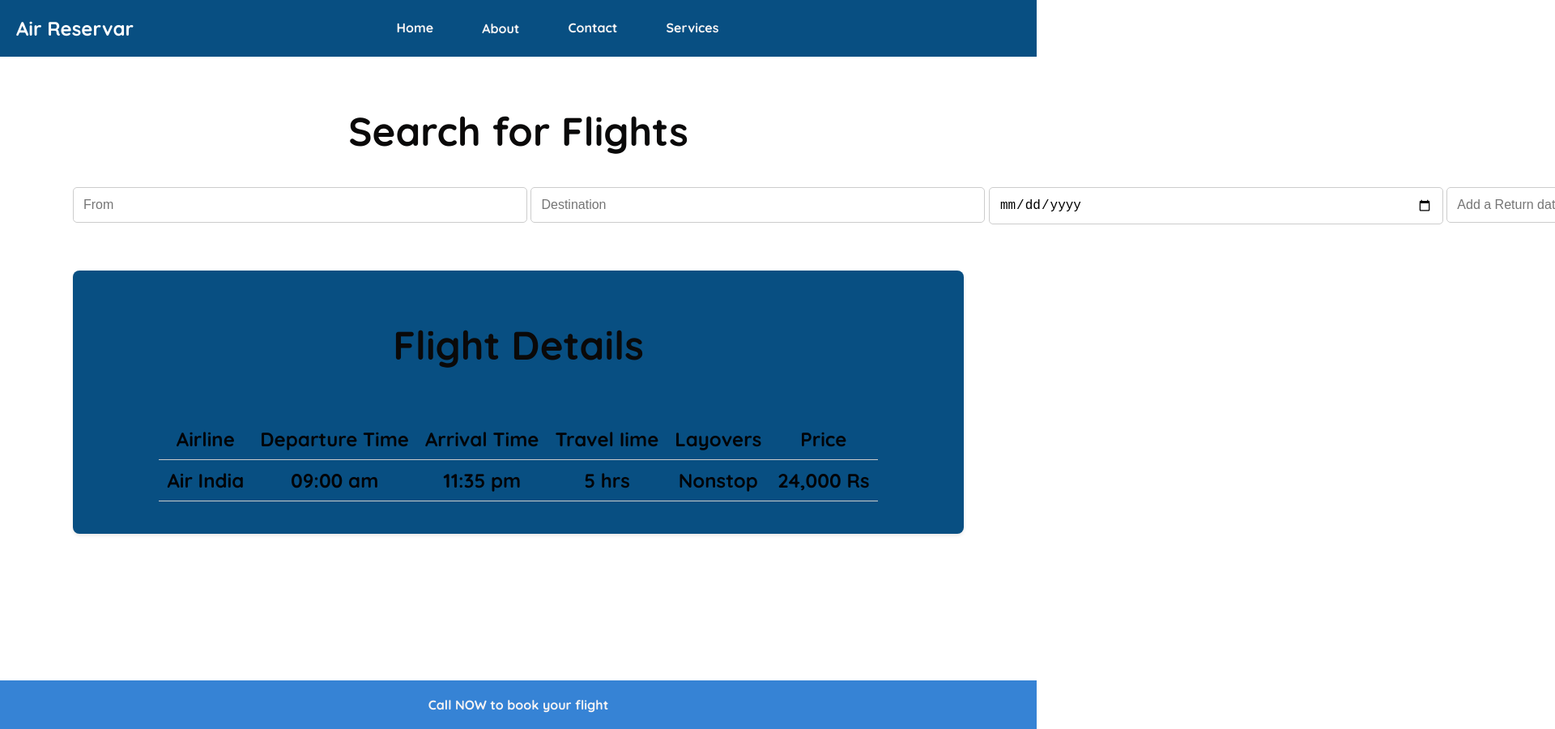
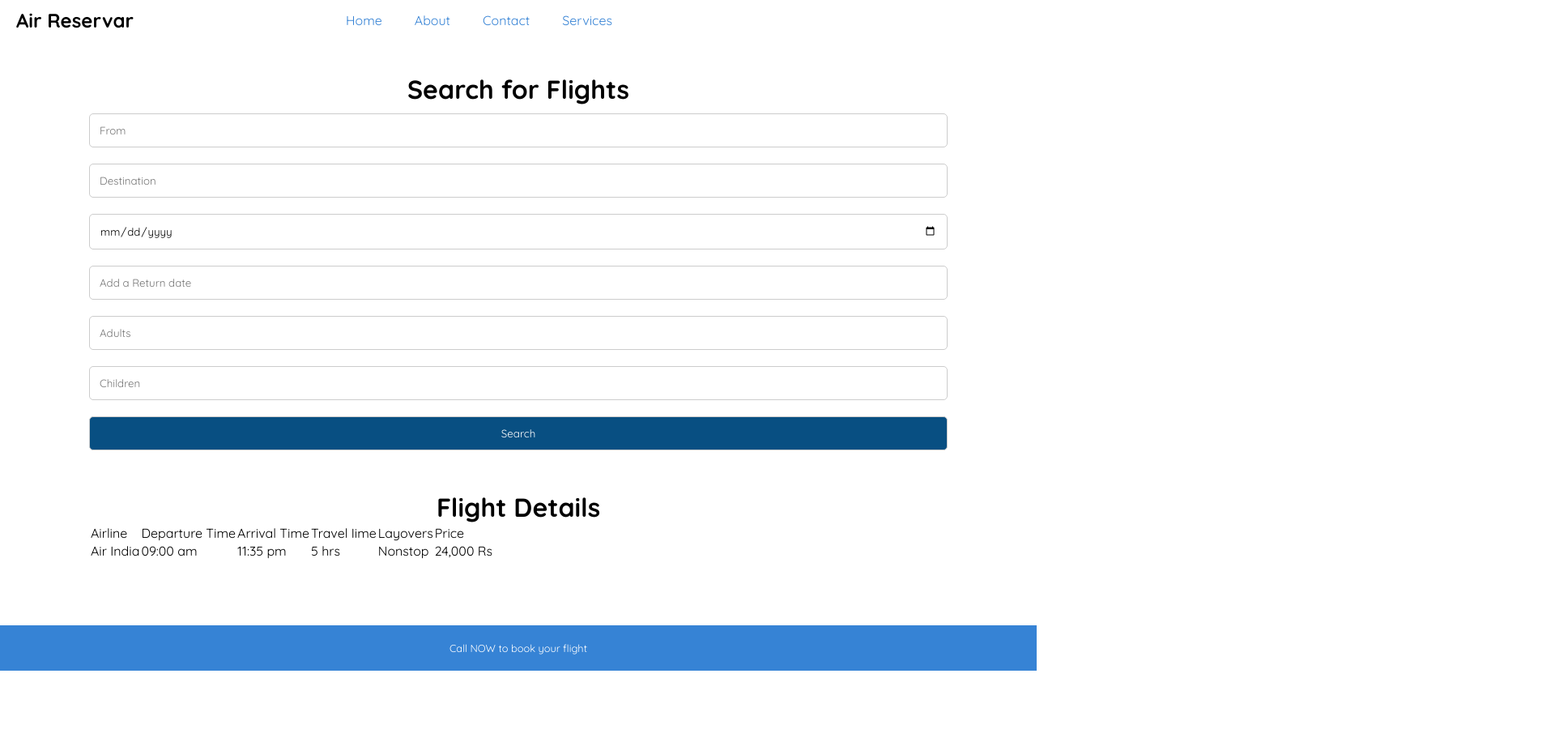
Before and after one commit to sandeep3235/Airreservar.com.github.io, a website: page index.html in a window 1280 px wide. Shown: the top 900 px of the page at 81% size, 1920 px wide, since content can reach past the window. After the commit the page ends 828 px from the top, so only its background shows below. Drawn offline with Linux system fonts and the light colour scheme; no server answers.

Commit message:
Update style.css
test update

```diff
--- a/style.css
+++ b/style.css
@@ -1,116 +1,81 @@
 /* style.css */
-
-/* Resetting default margin and padding */
-body,
-h1,
-h2,
-form,
-input,
-p {
+/* Resetting default styles */
+* {
     margin: 0;
     padding: 0;
-
-}
-
-
-
-.footer1 {
-    background-color: #3683d5;
-    font-family: "Quicksand", sans-serif;
-    font-optical-sizing: auto;
-    font-weight: 700;
-    font-style: normal;
-    color: #f7f4f4;
-}
-
-a {
-    text-decoration: none;
-    list-style-type: none;
-    font-family: "Quicksand", sans-serif;
-    font-optical-sizing: auto;
-    font-weight: 700;
-    font-style: normal;
-    color: #f7f4f4;
-}
-
-.ccs {
-
-    background-color: #084f82;
-    ;
-}
-
-h1 {
-    font-family: "Quicksand", sans-serif;
-    font-optical-sizing: auto;
-    font-weight: 700;
-    font-style: normal;
-    color: #ffffff;
-}
-
-h2 {
-    text-align: center;
-    margin: revert;
-    font-family: "Quicksand", sans-serif;
-    font-optical-sizing: auto;
-    font-weight: 700;
-    font-style: normal;
-    color: rgb(10, 9, 9);
-    font-size: 49px;
-
+    box-sizing: border-box;
+    font-family: 'Quicksand', sans-serif; /* Maintain font consistency */
 }
 
 body {
-    font-family: Arial, sans-serif;
-    /* Replace 'transparent_image.png' with your transparent image */
+    background-color: #fff; /* Set a default body background */
     background-size: cover;
     background-position: center;
-
-}
-
-tbody {
-    font-size: x-large;
 }
 
 header {
     background-color: #fff;
     color: #c71d1d;
-    padding: 20px;
-    text-align: center;
+    padding: 10px 20px; /* Responsive padding */
     display: flex;
     justify-content: space-between;
     align-items: center;
+    position: relative;
 }
 
-header h1 {
-    font-size: 24px;
+h1, h2 {
+    font-weight: 700;
+    color: #000; /* Improved readability */
 }
 
-.user {
-    margin-right: 28px;
-    margin-top: -1px;
-    height: 13px;
+h1 {
+    font-size: 1.5em; /* Responsive font size */
 }
 
-#visitorFlag {
-    width: 30px;
-    height: 20px;
-    background-size: cover;
-    background-position: center;
-    position: absolute;
-    /* Position the flag */
-    top: 10px;
-    right: 10px;
-    margin-top: 14px;
+h2 {
+    text-align: center;
+    font-size: 2em; /* Responsive font size */
 }
 
+a {
+    text-decoration: none;
+    color: #3683d5; /* Consistent link color */
+}
 
-header {
-    position: relative;
+.nav {
+    display: flex;
+    list-style: none;
+    padding: 0;
+    justify-content: center;
+    width: 100%;
+}
+
+.nav li {
+    margin: 0 20px;
+}
+
+input[type="text"], input[type="date"], input[type="number"], input[type="submit"] {
+    width: 100%; /* Full width inputs */
+    padding: 12px;
+    margin: 10px 0;
+    border: 1px solid #ccc;
+    border-radius: 5px;
+}
+
+input[type="submit"] {
+    background-color: #084f82;
+    color: #fff;
+    cursor: pointer;
+    transition: background-color 0.3s;
+}
+
+input[type="submit"]:hover {
+    background-color: #ff6c40;
 }
 
 main {
     max-width: 1100px;
-    margin: 0 auto;
+    margin: 20px auto; /* Centering and spacing for main content */
     padding: 20px;
 }
 
@@ -118,229 +83,39 @@ section {
     margin-bottom: 40px;
 }
 
-input[type="text"],
-input[type="date"],
-input[type="number"],
-input[type="submit"] {
-    padding: 12px;
-    margin-bottom: 15px;
-    border: 1px solid #ccc;
-    border-radius: 5px;
-    font-size: 16px;
-    width: calc(50% - 15px);
-}
-
-.nav {
-    display: flex;
-    flex-direction: row;
-    list-style: none;
-    margin: auto;
-    justify-content: center;
-    width: -webkit-fill-available;
-
-
-
-}
-
-.nav {
-    text-decoration: none;
-}
-
-#home {
-    list-style: none;
-    margin-right: 60px;
-    text-decoration: none;
-    color: #084f82
-}
-
-#about {
-    list-style: none;
-    font-family: 'Segoe UI', Tahoma, Geneva, Verdana, sans-serif;
-    margin-right: 60px;
-    text-decoration: none;
-
-}
-
-#contact {
-    list-style: none;
-    margin-right: 60px;
-
-}
-
-#services {
-    list-style: none;
-    margin-right: 60px;
-
-}
-
-#searchForm {
-    display: ruby-text;
-    border-radius: 35px;
-
-}
-
-input[type="date"]::-webkit-inner-spin-button {
-    display: none;
-}
-
-input[type="submit"] {
-    background-color: #084f82;
-    color: #090a06;
-    cursor: pointer;
-    transition: background-color 0.3s ease;
-}
-
-sss input[type="submit"]:hover {
-    background-color: #ff6c40;
-}
-
-#flightDetails {
-    background-color: #084f82;
+.footer1, footer {
+    background-color: #3683d5;
+    color: #fff;
+    text-align: center;
     padding: 20px;
-    border-radius: 8px;
-    box-shadow: 0 2px 4px rgba(0, 0, 0, 0.1);
-    margin-top: 40px;
-}
-
-.flight-details-table {
-    display: flex;
-    flex-direction: column;
-    overflow-x: auto;
-    font-size: x-large;
-}
-
-.flight-details-row {
-    display: flex;
-    border-bottom: 1px solid #ccc;
-    padding: 10px 0;
-}
-
-.flight-details-header {
-    font-weight: bold;
-}
-
-.flight-detail-column {
-    flex: 1;
-    text-align: center;
-    padding: 5px;
-    font-family: "Quicksand", sans-serif;
-    font-optical-sizing: auto;
-    font-weight: 700;
-    font-style: normal;
-    color: #020408;
+    font-size: 0.8em;
 }
 
 @media screen and (max-width: 768px) {
-    .flight-details-table {
-        overflow-x: scroll;
-    }
-}
-
-main {
-    background-image: src="/";
-}
-
-#flightTable {
-    width: 100%;
-    border-collapse: collapse;
-    margin-top: 20px;
-    padding: inherit;
-    align-items: center;
-}
-
-#flightTable td {
-    font-family: "Quicksand", sans-serif;
-    font-optical-sizing: auto;
-    font-weight: 700;
-    font-style: normal;
-    color: #020408;
-
-
-}
-
-#flightTable th,
-#flightTable td {
-    padding: 10px;
-    border-bottom: 1px solid #ccc;
-    text-align: center;
-}
-
-#flightTable th {
-    background-color: #f2f2f2;
-}
-
-@media screen and (max-width: 768px) {
-    #flightTable {
-        overflow-x: scroll;
-    }
-}
-
-#results {
-    display: flex;
-    flex-wrap: wrap;
-    justify-content: space-between;
-}
-
-.flight {
-    width: calc(33.333% - 20px);
-    background-color: #fff;
-    padding: 20px;
-    margin-bottom: 20px;
-    border-radius: 8px;
-    box-shadow: 0 2px 4px rgba(0, 0, 0, 0.1);
-}
-
-.flight p {
-    margin-bottom: 10px;
-}
-
-footer {
-    background-color: #fff;
-    color: #000;
-    padding: 20px;
-    text-align: center;
-}
-
-footer a {
-    color: #ff5700;
-    text-decoration: none;
-    font-weight: bold;
-}
-
-@media screen and (max-width: 768px) {
-    header h1 {
-        font-size: 20px;
+    header {
+        flex-direction: column;
+        text-align: center;
     }
 
-    main {
-        padding: 10px;
+    .nav {
+        flex-direction: column;
     }
 
-    input[type="text"],
-    input[type="date"],
-    input[type="number"],
-    input[type="submit"] {
-        width: calc(100% - 30px);
-        margin-right: 0;
-        margin-bottom: 10px;
+    .nav li {
+        margin: 10px 0;
     }
 
-    .flight {
-        width: calc(50% - 20px);
+    h1, h2 {
+        font-size: 1.2em;
+    }
+
+    main, footer {
+        padding: 10px;
     }
 }
 
 @media screen and (max-width: 480px) {
-
-    input[type="text"],
-    input[type="date"],
-    input[type="number"],
-    input[type="submit"] {
-        width: calc(100% - 20px);
-        padding: 10px;
-    }
-
     .flight {
-        width: calc(100% - 40px);
+        width: 100%; /* Full width for smaller devices */
     }
 }
```
